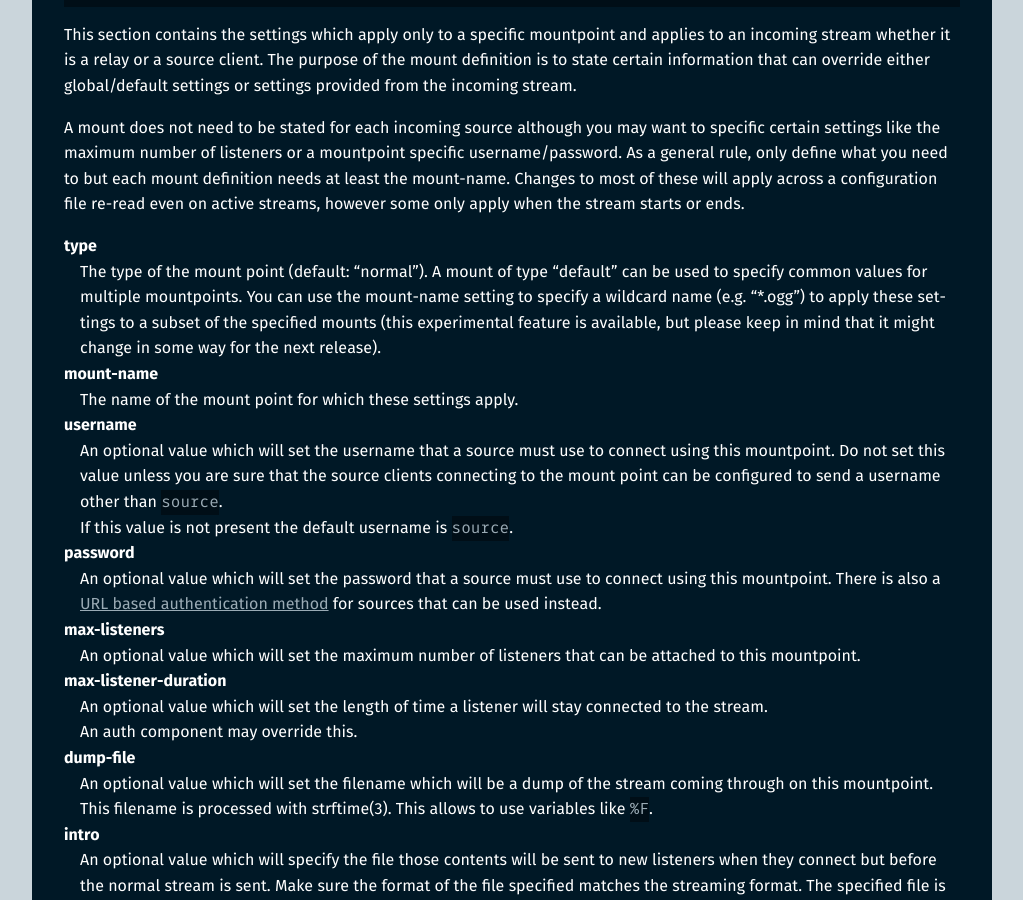
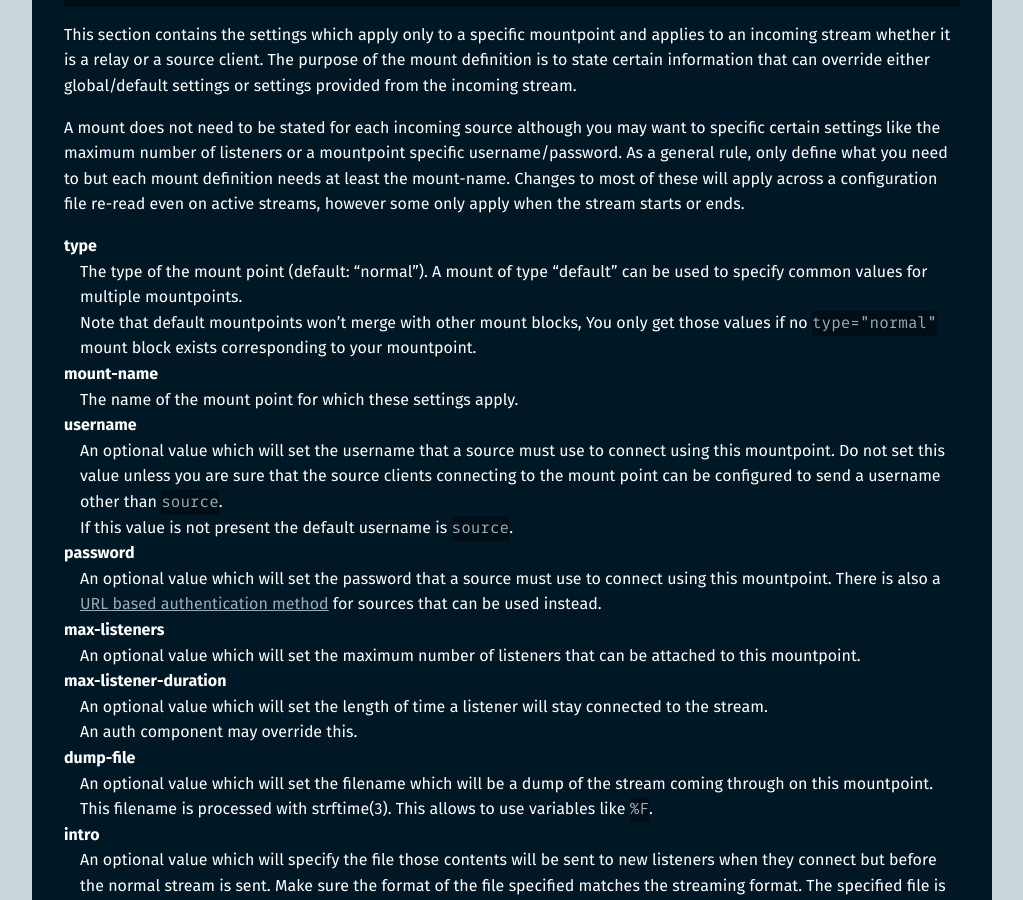
Before and after one commit to barionleg/Xipho, a Jekyll site: the page built from docs/icecast-2.4.0/config-file.md, in a window 1280 px wide and 900 px high, scrolled down 9664 px. Shown: the whole window, without its empty margins (128-1151 px from the left). Built offline with Jekyll 4.4.1, drawn with Linux system fonts in a browser that asks for light colours.

Commit message:
Updated news and docs Removed the note about the possibility to use wildcard-style mountpoint names for default mount section, to not document features that are yet not stable enough. (See #2050)

```diff
--- a/docs/icecast-2.4.0/config-file.md
+++ b/docs/icecast-2.4.0/config-file.md
@@ -442,10 +442,10 @@ ends.
 
 type
 : The type of the mount point (default: "normal"). A mount of type "default"
-  can be used to specify common values for multiple mountpoints. You can use the mount-name
-  setting to specify a wildcard name (e.g. "*.ogg") to apply these settings to a subset
-  of the specified mounts (this experimental feature is available, but please keep in mind that it might
-  change in some way for the next release).
+  can be used to specify common values for multiple mountpoints.
+  Note that default mountpoints won't merge with other mount blocks,
+  You only get those values if no `type="normal"` mount block exists
+  corresponding to your mountpoint.
 
 mount-name
 : The name of the mount point for which these settings apply.
--- a/news.html
+++ b/news.html
@@ -8,6 +8,6 @@ permalink: /news/
   <article>
     <h3>{{ post.title }}</h3>
     {{ post.content }}
-    <aside>Posted <strong>{{ post.date | date: "%b %-d, %Y" }}</strong>{% if post.author %} by <strong>{{ post.author }}</strong>{% endif %} &mdash; <a href="{{ post.url }}">URL</a></aside>
+    <aside>Posted <strong>{{ post.date | date: "%b %-d, %Y" }}</strong>{% if post.author %} by <strong>{{ post.author }}</strong>{% endif %} &mdash; <a href="{{ post.url }}">Permalink</a></aside>
   </article>
 {% endfor %}
```
Also changed, not shown: _posts/1999-03-18-south-by-southwest.md (+1 -1 lines), _posts/2004-03-11-ices-release-2_0_0.md (+1 -1 lines).
